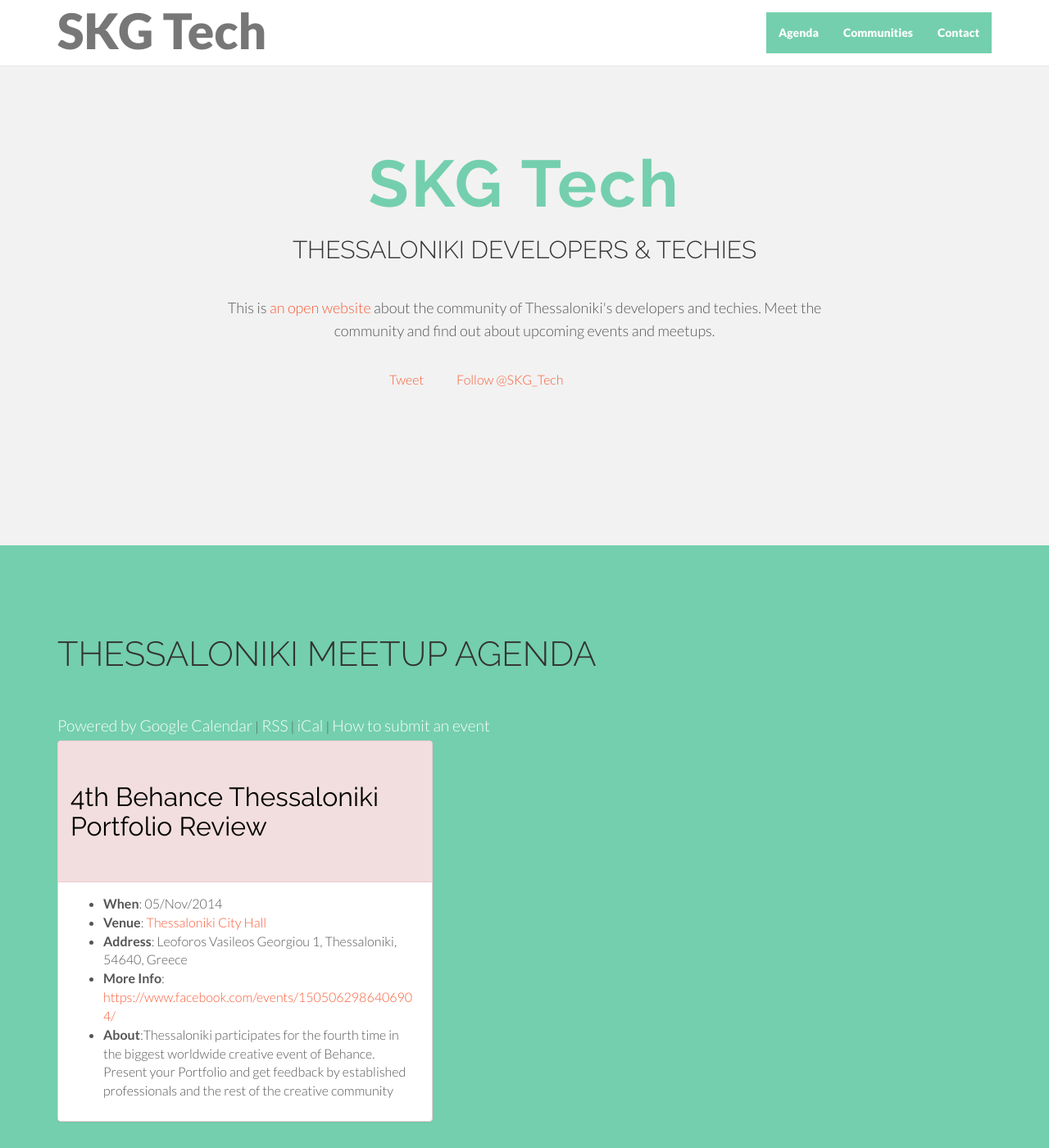
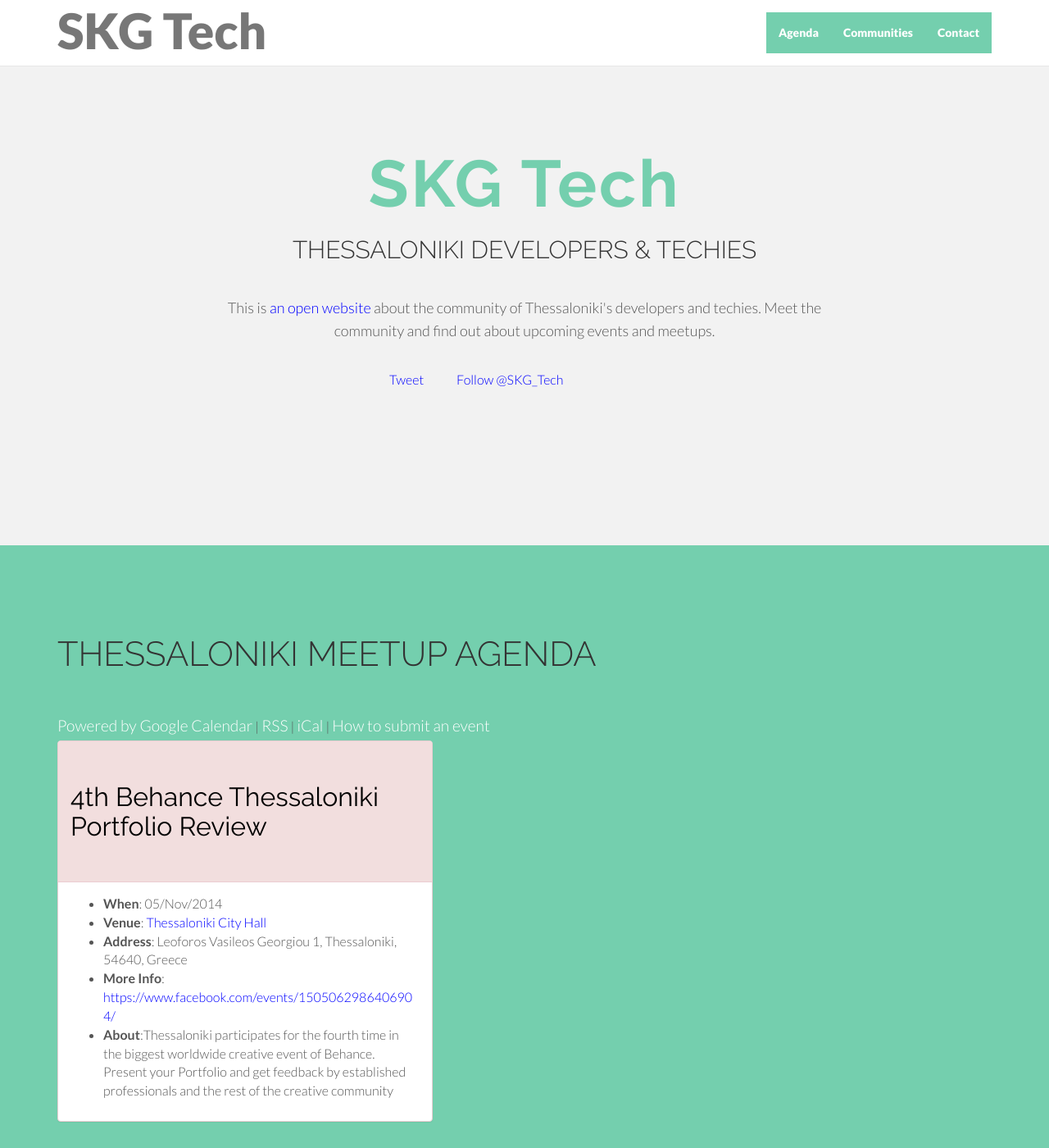
Before and after one commit to skgtech/skgtech.github.io, a Jekyll site: the page built from index.html, in a window 1280 px wide and 1400 px high. Shown: the whole window at 82% size. Built offline with Jekyll 4.4.1, drawn with Linux system fonts in a browser that asks for light colours; nearby versions of some CDN libraries; Markdown is read by kramdown in place of the engine named in the settings; comment, search, counter and statistics services are not loaded.

Commit message:
Change color of links
Color contrast is too bad for links. A common user can see the contrast problem but in case we need some more info check here is a reference.
- http://snook.ca/technical/colour_contrast/colour.html#fg=F85C37,bg=74CFAE
Changing the link color to blue is a good option.

```diff
--- a/assets/css/main.css
+++ b/assets/css/main.css
@@ -55,7 +55,7 @@ h1, h2, h3, h4, h5, h6 {
 
 /* Links */
 a {
-    color: #f85c37;
+    color: blue;
     word-wrap: break-word;
 
     -webkit-transition: color 0.1s ease-in, background 0.1s ease-in;
@@ -222,7 +222,7 @@ a:after {
 }
 
 #contact .social a:hover {
-  background-color: #f85c37;
+  background-color: blue;
 }
 
 #contact .social {
```
